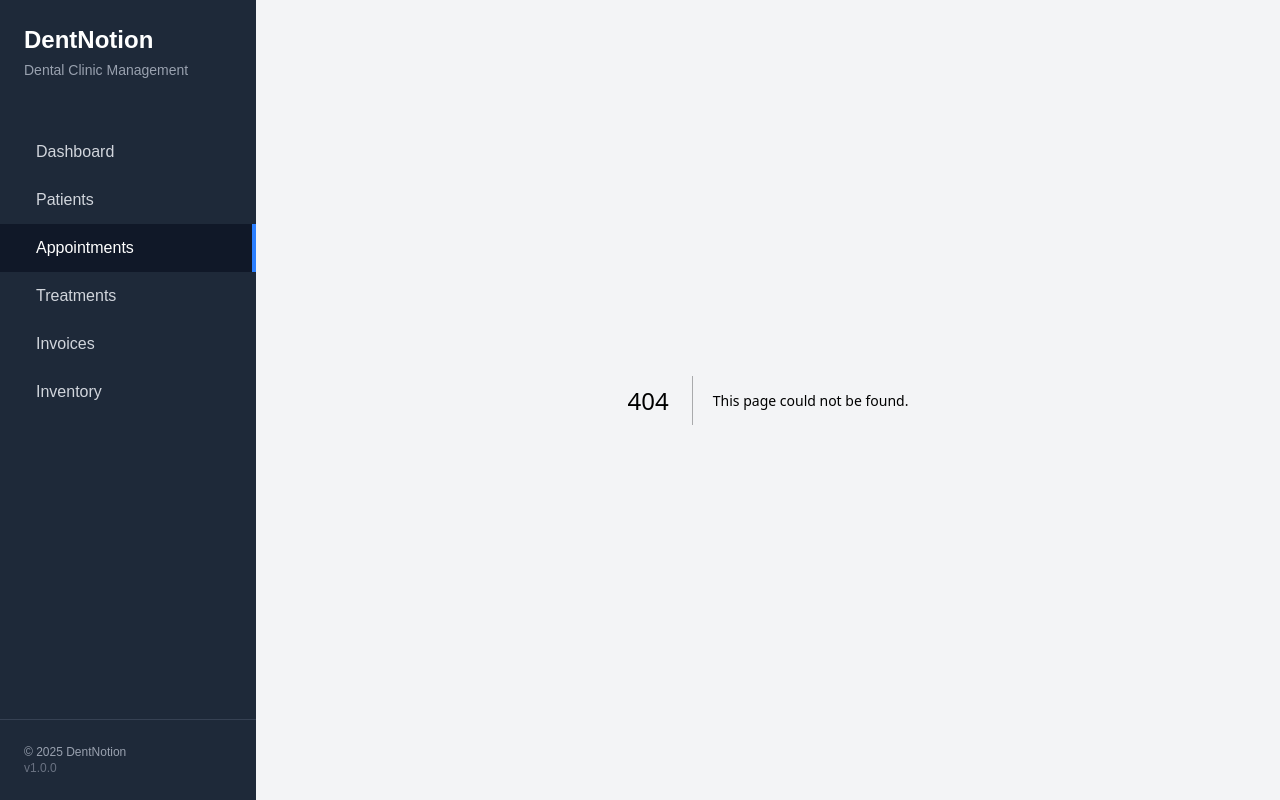
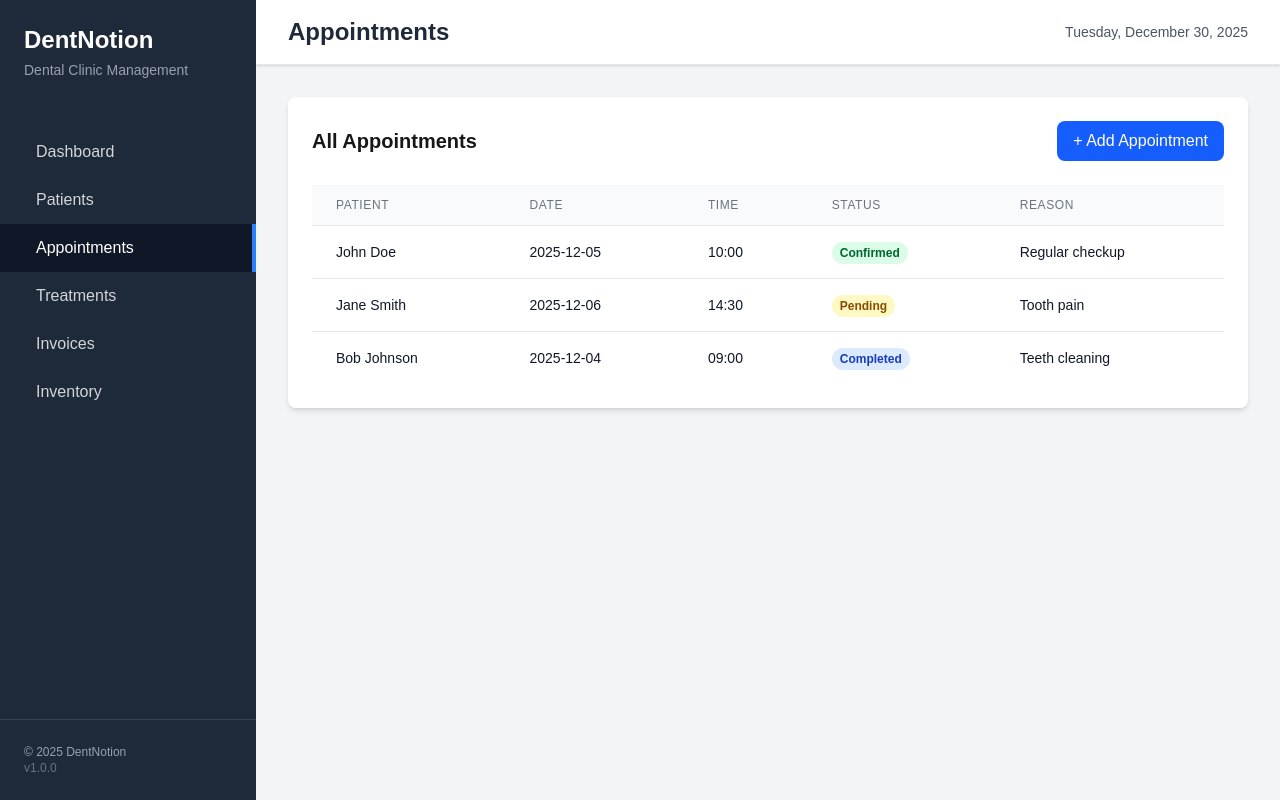
Before and after one commit to Mastene-Yahiaoui/Dentist-managment-system, a Next.js app in the folder frontend/: page /appointments in a window 1280 px wide. Before the commit this address had no page. Built offline with nearby package versions, Linux system fonts and the light colour scheme.

Commit message:
Add Appointments UI

```diff
--- /dev/null
+++ b/frontend/app/appointments/page.js
@@ -0,0 +1,226 @@
+'use client';
+
+import { useState } from 'react';
+import Navbar from '../components/Navbar';
+import Card from '../components/Card';
+import Table from '../components/Table';
+import Button from '../components/Button';
+import Modal from '../components/Modal';
+import Input from '../components/Input';
+
+// Dummy data
+const DUMMY_APPOINTMENTS = [
+  {
+    id: 1,
+    patient_name: 'John Doe',
+    patient_id: 1,
+    date: '2025-12-05',
+    time: '10:00',
+    status: 'Confirmed',
+    reason: 'Regular checkup',
+    notes: 'Patient has no allergies',
+  },
+  {
+    id: 2,
+    patient_name: 'Jane Smith',
+    patient_id: 2,
+    date: '2025-12-06',
+    time: '14:30',
+    status: 'Pending',
+    reason: 'Tooth pain',
+    notes: 'Urgent appointment requested',
+  },
+  {
+    id: 3,
+    patient_name: 'Bob Johnson',
+    patient_id: 3,
+    date: '2025-12-04',
+    time: '09:00',
+    status: 'Completed',
+    reason: 'Teeth cleaning',
+    notes: 'Follow-up in 6 months',
+  },
+];
+
+const DUMMY_PATIENTS = [
+  { id: 1, first_name: 'John', last_name: 'Doe' },
+  { id: 2, first_name: 'Jane', last_name: 'Smith' },
+  { id: 3, first_name: 'Bob', last_name: 'Johnson' },
+];
+
+export default function Appointments() {
+  const [appointments, setAppointments] = useState(DUMMY_APPOINTMENTS);
+  const [patients] = useState(DUMMY_PATIENTS);
+  const [isModalOpen, setIsModalOpen] = useState(false);
+  const [formData, setFormData] = useState({
+    patient_id: '',
+    date: '',
+    time: '',
+    status: 'Pending',
+    reason: '',
+    notes: '',
+  });
+
+  const handleInputChange = (e) => {
+    const { name, value } = e.target;
+    setFormData(prev => ({ ...prev, [name]: value }));
+  };
+
+  const handleSubmit = (e) => {
+    e.preventDefault();
+    const selectedPatient = patients.find(p => p.id === parseInt(formData.patient_id));
+    const newAppointment = {
+      id: appointments.length + 1,
+      patient_name: `${selectedPatient.first_name} ${selectedPatient.last_name}`,
+      ...formData,
+    };
+    setAppointments([...appointments, newAppointment]);
+    setIsModalOpen(false);
+    setFormData({
+      patient_id: '',
+      date: '',
+      time: '',
+      status: 'Pending',
+      reason: '',
+      notes: '',
+    });
+  };
+
+  const columns = [
+    { header: 'Patient', accessor: 'patient_name' },
+    { header: 'Date', accessor: 'date' },
+    { header: 'Time', accessor: 'time' },
+    {
+      header: 'Status',
+      render: (row) => (
+        <span className={`px-2 py-1 rounded-full text-xs font-semibold ${
+          row.status === 'Confirmed' ? 'bg-green-100 text-green-800' :
+          row.status === 'Pending' ? 'bg-yellow-100 text-yellow-800' :
+          row.status === 'Completed' ? 'bg-blue-100 text-blue-800' :
+          'bg-red-100 text-red-800'
+        }`}>
+          {row.status}
+        </span>
+      )
+    },
+    { header: 'Reason', accessor: 'reason' },
+  ];
+
+  return (
+    <div className="min-h-screen">
+      <Navbar title="Appointments" />
+
+      <div className="p-8">
+        <Card>
+          <div className="flex justify-between items-center mb-6">
+            <h2 className="text-xl font-semibold">All Appointments</h2>
+            <Button onClick={() => setIsModalOpen(true)}>
+              + Add Appointment
+            </Button>
+          </div>
+
+          {appointments.length === 0 ? (
+            <p className="text-gray-500 text-center py-8">No appointments found.</p>
+          ) : (
+            <Table columns={columns} data={appointments} />
+          )}
+        </Card>
+      </div>
+
+      {/* Add Appointment Modal */}
+      <Modal
+        isOpen={isModalOpen}
+        onClose={() => setIsModalOpen(false)}
+        title="Add New Appointment"
+      >
+        <form onSubmit={handleSubmit}>
+          <div className="mb-4">
+            <label className="block text-sm font-medium text-gray-700 mb-2">
+              Patient <span className="text-red-500">*</span>
+            </label>
+            <select
+              name="patient_id"
+              value={formData.patient_id}
+              onChange={handleInputChange}
+              required
+              className="w-full px-3 py-2 border border-gray-300 rounded-lg focus:outline-none focus:ring-2 focus:ring-blue-500"
+            >
+              <option value="">Select a patient</option>
+              {patients.map(patient => (
+                <option key={patient.id} value={patient.id}>
+                  {patient.first_name} {patient.last_name}
+                </option>
+              ))}
+            </select>
+          </div>
+
+          <Input
+            label="Date"
+            name="date"
+            type="date"
+            value={formData.date}
+            onChange={handleInputChange}
+            required
+          />
+
+          <Input
+            label="Time"
+            name="time"
+            type="time"
+            value={formData.time}
+            onChange={handleInputChange}
+            required
+          />
+
+          <div className="mb-4">
+            <label className="block text-sm font-medium text-gray-700 mb-2">
+              Status <span className="text-red-500">*</span>
+            </label>
+            <select
+              name="status"
+              value={formData.status}
+              onChange={handleInputChange}
+              required
+              className="w-full px-3 py-2 border border-gray-300 rounded-lg focus:outline-none focus:ring-2 focus:ring-blue-500"
+            >
+              <option value="Pending">Pending</option>
+              <option value="Confirmed">Confirmed</option>
+              <option value="Completed">Completed</option>
+              <option value="Cancelled">Cancelled</option>
+            </select>
+          </div>
+
+          <Input
+            label="Reason"
+            name="reason"
+            value={formData.reason}
+            onChange={handleInputChange}
+            required
+          />
+
+          <div className="mb-4">
+            <label className="block text-sm font-medium text-gray-700 mb-2">
+              Notes
+            </label>
+            <textarea
+              name="notes"
+              value={formData.notes}
+              onChange={handleInputChange}
+              rows="3"
+              className="w-full px-3 py-2 border border-gray-300 rounded-lg focus:outline-none focus:ring-2 focus:ring-blue-500"
+            />
+          </div>
+
+          <div className="flex justify-end space-x-3">
+            <Button type="button" variant="outline" onClick={() => setIsModalOpen(false)}>
+              Cancel
+            </Button>
+            <Button type="submit">
+              Create Appointment
+            </Button>
+          </div>
+        </form>
+      </Modal>
+    </div>
+  );
+}
```
